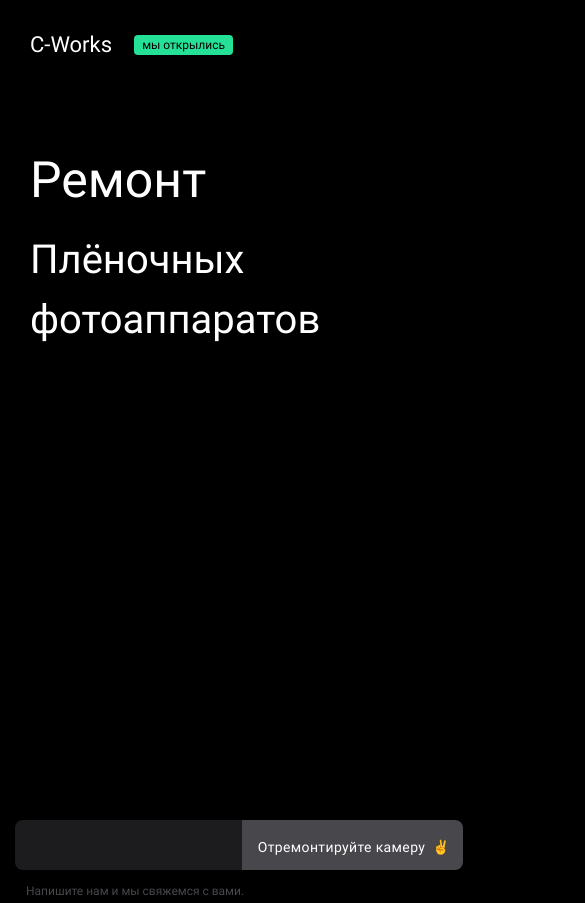
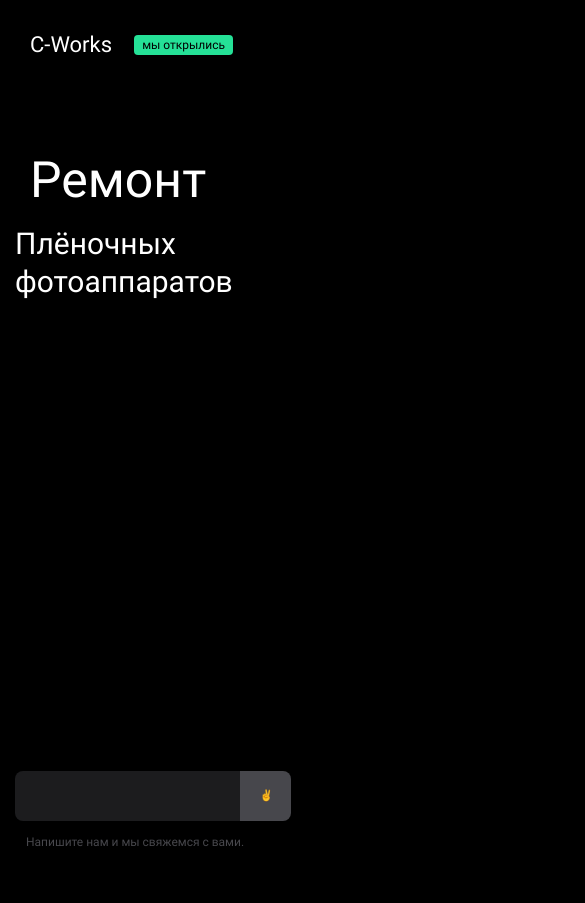
Before and after one commit to maxvrt/saas-project, a website: page index.html in a window 390 px wide. Shown: the top 903 px of the page, 585 px wide, since content can reach past the window. Drawn offline with Linux system fonts and the light colour scheme.

Commit message:
правки по ревью

```diff
--- a/index.html
+++ b/index.html
@@ -4,7 +4,7 @@
     <meta charset="UTF-8">
     <meta http-equiv="X-UA-Compatible" content="IE=edge">
     <meta name="viewport" content="width=device-width, initial-scale=1.0">
-    <title>Место</title>
+    <title>С-Works — ремонт пленочных фотоаппаратов</title>
     <link rel="stylesheet" href="./styles/styles.css">
     <script src="./scripts/index.js" defer></script>
   </head>
@@ -23,7 +23,7 @@
       <form action="#" class="form-send" method="POST" name="form-header">
         <input class="form-send__input" type="email" name="email" required>
         <button type="submit" class="form-send__button">
-          <p class="form-send__button-text">Отремонтируйте камеру</p>
+          <span class="form-send__button-text">Отремонтируйте камеру</span>
         </button>
       </form>
       <p class="form-wrap__text">Напишите нам и мы свяжемся с вами.</p>
@@ -93,7 +93,7 @@
         <form action="#" class="form-send" method="POST" name="form-header">
           <input class="form-send__input form-send__input_footer" type="email" name="email" required>
           <button type="submit" class="form-send__button">
-          <p class="form-send__button-text">Отремонтируйте камеру</p>
+          <span class="form-send__button-text">Отремонтируйте камеру</span>
           </button>
         </form>
         <p class="form-wrap__text form-wrap__text_footer">Напишите нам и мы свяжемся с вами.</p>
--- a/scripts/index.js
+++ b/scripts/index.js
@@ -6,7 +6,7 @@ formElements.forEach(el => el.addEventListener('input',  evt => {
     if (input.className.includes('form-send__input') && input.value.match(matching)){
       const form = el.closest('.form-send');
       const buttonTxt = form.querySelector('.form-send__button-text');
-      buttonTxt.innerText = 'Круто, спасибо за доверие!';
+      buttonTxt.innerText = 'Круто, спасибо за доверие!\u00A0\u00A0\u00A0';
       buttonTxt.styleSheets[0].addRule('p.special:before', 'content: "";');
     }
 }));
--- a/styles/_fonts.scss
+++ b/styles/_fonts.scss
@@ -4,6 +4,7 @@
   font-family: 'Roboto';
   font-weight: normal;
 }
+
 @font-face {
   src: url(./fonts/Roboto-Medium.woff2) format('woff2'),
   url(./fonts/Roboto-Medium.woff) format('woff');
--- a/styles/blocks/content/_content.scss
+++ b/styles/blocks/content/_content.scss
@@ -4,7 +4,7 @@
   @include tablet {
     padding: 0 60px 0 60px;
   }
-  @include mobile {
+  @include preMobile {
     padding: 0 20px 0 20px;
   }
 }
--- a/styles/blocks/description-wrap/_description-wrap.scss
+++ b/styles/blocks/description-wrap/_description-wrap.scss
@@ -22,7 +22,6 @@
       line-height: 18px;
     }
   }
-
   &__tagline::after {
     content: '👈';
     padding-left: 4px;
@@ -33,14 +32,12 @@
       font-size: 20px;
       line-height: 30px;
     }
-
     @include mobile {
       font-size: 12px;
       line-height: 18px;
       top: -2px;
     }
   }
-
   &__description {
     margin: 0;
     font-size: 32px;
@@ -57,17 +54,14 @@
       line-height: 18px;
     }
   }
-
   @include postDesktop {
     padding: 15px;
   }
-
   @include tablet {
     padding: 0;
     padding-top: 60px;
     padding-bottom: 60px;
   }
-
   @include mobile {
     padding-top: 0;
     row-gap: 20px;
--- a/styles/blocks/design-wrap/_design-wrap.scss
+++ b/styles/blocks/design-wrap/_design-wrap.scss
@@ -16,12 +16,18 @@
       width: 40vw;
       height: 40vw;
     }
-
     @include tablet {
       width: 173px;
       height: 344px;
     }
-
+    @include postTablet {
+      width: 85vw;
+      height: 20vw;
+    }
+    @include preMobile {
+      width: 85vw;
+      height: 20vw;
+    }
     @include mobile {
       width: 280px;
       height: 124px;
@@ -31,17 +37,17 @@
   &__last {
     width: 730px;
     height: 552px;
-    background-image: url(./../images/photogr.jpg);
+    background-image: url(./../images/photogr1.jpg);
     @include backgroundImg;
     @include postDesktop {
       width: 45vw;
+      background-size: cover;
     }
-
     @include tablet {
       width: 455px;
       height: 344px;
+      background-size: contain;
     }
-
     @include mobile {
       width: 280px;
       height: 211px;
@@ -56,12 +62,18 @@
     @include postDesktop {
       width: 55vw;
     }
-
     @include tablet {
       width: 180px;
       height: 230px;
     }
-
+    @include postTablet {
+      width: 85vw;
+      height: 20vw;
+    }
+    @include preMobile {
+      width: 85vw;
+      height: 20vw;
+    }
     @include mobile {
       width: 280px;
       height: 67px;
@@ -71,27 +83,25 @@
   &__small {
     width: 448px;
     height: 230px;
-    background-image: url(./../images/m2.jpg);
+    background-image: url(./../images/m-2.jpg);
     @include backgroundImg;
     @include postDesktop {
       width: 31vw;
+      background-size: cover;
     }
-
     @include tablet {
       width: 448px;
+      background-size: contain;
     }
-
     @include mobile {
       width: 280px;
       height: 142px;
       border-radius: 4px;
     }
   }
-
   @include tablet {
     padding: 18px 0 60px 0;
   }
-
   @include mobile {
     padding-top: 8px;
   }
--- a/styles/blocks/footer/_footer.scss
+++ b/styles/blocks/footer/_footer.scss
@@ -16,6 +16,9 @@
     margin-bottom: 60px;
     @include tablet {
       flex-direction: column;
+    }
+    @include mobile {
+      margin-bottom: 20px;
     }
   }
   &__copy {
@@ -40,6 +43,7 @@
     padding-top: 60px;
     max-width: 648px;
     margin-top: 150px;
+    row-gap: 84px;
   }
   @include postTablet {
     margin: 0 20px 0 20px;
@@ -47,6 +51,6 @@
   @include mobile {
     margin-top: 120px;
     padding-top: 30px;
-    row-gap: 184px;
+    row-gap: 183px;
   }
 }
--- a/styles/blocks/form-send/_form-send.scss
+++ b/styles/blocks/form-send/_form-send.scss
@@ -1,15 +1,17 @@
 .form-send {
   margin: 0;
+  box-sizing: border-box;
   display: flex;
   flex-direction: row;
   color: $titleColor;
   &__input {
     border: 0;
+    padding: 0;
     border-radius: 8px 0px 0px 8px;
     outline: none;
     background-color: rgba(142, 142, 152, 0.2);
     width: 330px;
-    height: 48px;
+    height: 50px;
     color: $titleColor;
     padding-left: 16px;
     @include tablet {
@@ -17,16 +19,17 @@
     }
     @include mobile {
       width: 228px;
-      padding-left: 0;
+      padding-left: 8px;
+      box-sizing: border-box;
     }
   }
   &__input_footer {
     @include tablet {
       width: 330px;
     }
-    @include mobile {
+    @include postTablet {
       width: 226px;
-      padding-left: 0;
+      padding-left: 8px;
     }
   }
   &__input:focus {
@@ -42,7 +45,8 @@
     border-radius: 0px 8px 8px 0px;
     background-color: $buttonColor;
     border: none;
-    @include mobile {
+    overflow: hidden;
+    @include postTablet {
       width: 51px;
     }
   }
@@ -61,7 +65,8 @@
     line-height: 24px;
     padding-left: 10px;
     overflow: hidden;
-    @include mobile {
+
+    @include postTablet {
       display: flex;
       flex-direction: row;
       font-size: 0px;
@@ -72,7 +77,7 @@
     content: '✌️';
     padding-left: 7px;
     padding-right: 8px;
-    @include mobile {
+    @include postTablet {
       margin-left: -11px;
       padding-top: 5px;
       font-size: 11px;
--- a/styles/blocks/form-wrap/_form-wrap.scss
+++ b/styles/blocks/form-wrap/_form-wrap.scss
@@ -13,13 +13,13 @@
     }
   }
   &__text_footer {
-    padding-top: 16px;
+    padding-top: 19px;
     padding-left: 1px;
     @include tablet {
       padding-top: 18px;
     }
     @include mobile {
-      padding-top: 10px;
+      padding-top: 8px;
     }
   }
   @include tablet {
--- a/styles/blocks/remont/_remont.scss
+++ b/styles/blocks/remont/_remont.scss
@@ -38,7 +38,7 @@
       padding: 15px 15px 0 15px;
       box-sizing: border-box;
     }
-    @include mobile {
+    @include preMobile {
       padding: 10px 0 0 0;
       font-size: 30px;
       line-height: 38px;
--- a/styles/blocks/safe/_safe.scss
+++ b/styles/blocks/safe/_safe.scss
@@ -85,7 +85,7 @@
   }
   @include tablet {
     padding: 0;
-    padding-top: 59px;
+    padding-top: 60px;
   }
   @include mobile {
     row-gap: 40px;
--- a/styles/blocks/sponsor/_sponsor.scss
+++ b/styles/blocks/sponsor/_sponsor.scss
@@ -46,11 +46,16 @@
     line-height: 24px;
     text-align: center;
     letter-spacing: 0.375px;
-    @include mobile {
+    @include preMobile {
+      padding:0;
       width: 280px;
       height: 50px;
       font-size: 12px;
       line-height: 18px;
+    }
+    @include mobile {
+      width: 100%;
+      margin-top: 10px;
     }
   }
   &__button:hover{
@@ -70,7 +75,6 @@
     @include mobile {
       font-size: 12px;
       line-height: 18px;
-      margin-top: -10px;
     }
   }
   @include postDesktop {
@@ -84,5 +88,6 @@
   }
   @include mobile {
     padding-bottom: 58px;
+    row-gap: 31px;
   }
 }
--- a/styles/variables/_variables.scss
+++ b/styles/variables/_variables.scss
@@ -8,6 +8,6 @@ $openedColor: #000000;
 $desktop: 1440px;
 $postDesktop: 1439px;
 $tablet: 768px;
-$postTablet: 728px;
+$postTablet: 767px;
 $preMobile: 520px;
 $mobile: 320px;
```
Also changed, not shown: images/m-2.jpg (added), images/m2.jpg (deleted), images/photogr.jpg (deleted), images/photogr1.jpg (added), styles/mixins/_mixins.scss (line endings or trailing spaces), styles/styles.css, 1 other file.
